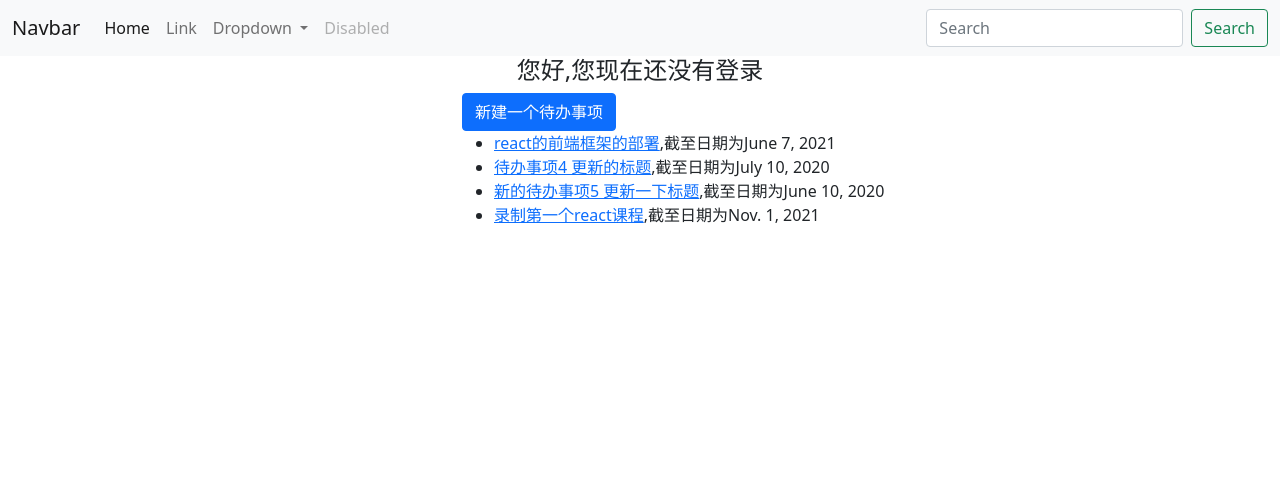
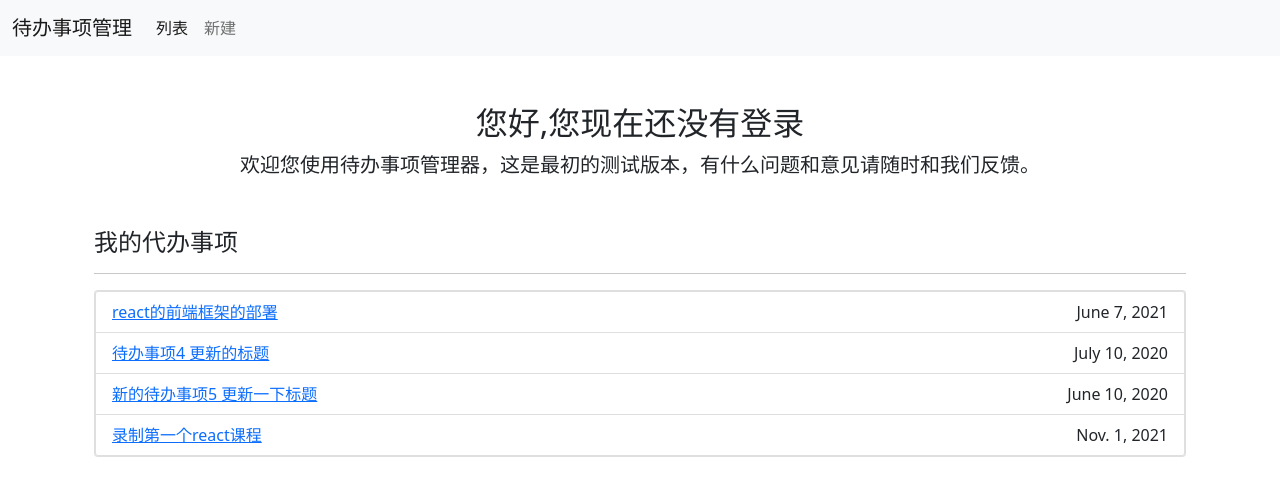
Before and after one commit to richardxlc/djangocrashcourse, a Django app: page / in a window 1280 px wide. Shown: the top 496 px of the page. Run offline with Django 3.2, Linux system fonts and the light colour scheme; data comes from the database, SQL or seed files in the repository; both versions use the stored data as it was after the commit.

Commit message:
css简单更新

```diff
--- a/crashcourse/templates/base.html
+++ b/crashcourse/templates/base.html
@@ -8,42 +8,26 @@
     <!-- Bootstrap CSS -->
     <link href="https://cdn.jsdelivr.net/npm/bootstrap@5.0.1/dist/css/bootstrap.min.css" rel="stylesheet" integrity="sha384-+0n0xVW2eSR5OomGNYDnhzAbDsOXxcvSN1TPprVMTNDbiYZCxYbOOl7+AMvyTG2x" crossorigin="anonymous">
 
-    <title>Hello, world!</title>
+    <title>我的代办事项</title>
   </head>
   <body>
     <nav class="navbar navbar-expand-lg navbar-light bg-light">
         <div class="container-fluid">
-          <a class="navbar-brand" href="#">Navbar</a>
+          <a class="navbar-brand" href="#">待办事项管理</a>
           <button class="navbar-toggler" type="button" data-bs-toggle="collapse" data-bs-target="#navbarSupportedContent" aria-controls="navbarSupportedContent" aria-expanded="false" aria-label="Toggle navigation">
             <span class="navbar-toggler-icon"></span>
           </button>
           <div class="collapse navbar-collapse" id="navbarSupportedContent">
             <ul class="navbar-nav me-auto mb-2 mb-lg-0">
               <li class="nav-item">
-                <a class="nav-link active" aria-current="page" href="#">Home</a>
+                <a class="nav-link active" aria-current="page" href="/">列表</a>
               </li>
               <li class="nav-item">
-                <a class="nav-link" href="#">Link</a>
+                <a class="nav-link" href="/create/">新建</a>
               </li>
-              <li class="nav-item dropdown">
-                <a class="nav-link dropdown-toggle" href="#" id="navbarDropdown" role="button" data-bs-toggle="dropdown" aria-expanded="false">
-                  Dropdown
-                </a>
-                <ul class="dropdown-menu" aria-labelledby="navbarDropdown">
-                  <li><a class="dropdown-item" href="#">Action</a></li>
-                  <li><a class="dropdown-item" href="#">Another action</a></li>
-                  <li><hr class="dropdown-divider"></li>
-                  <li><a class="dropdown-item" href="#">Something else here</a></li>
-                </ul>
-              </li>
-              <li class="nav-item">
-                <a class="nav-link disabled" href="#" tabindex="-1" aria-disabled="true">Disabled</a>
-              </li>
+
             </ul>
-            <form class="d-flex">
-              <input class="form-control me-2" type="search" placeholder="Search" aria-label="Search">
-              <button class="btn btn-outline-success" type="submit">Search</button>
-            </form>
+
           </div>
         </div>
       </nav>
--- a/crashcourse/todo/templates/todo/todo_list.html
+++ b/crashcourse/todo/templates/todo/todo_list.html
@@ -2,22 +2,39 @@
 
 {% block content %}
 
-    <div class="text-center">
+    <section>
+        <div class="container">
+            <div class="row justify-content-center text-center mt-5">
+                <div class="col12">
                     {% if request.user.is_authenticated %}
-        <h4>您好，{{ request.usere.username }}</h4>
+                        <h2>您好，{{ request.usere.username }}</h2>
                     {% else %}
-        <h4>您好,您现在还没有登录</h4>
+                        <h2>您好,您现在还没有登录</h2>
                     {% endif %}
+                    <span class="lead">
+                        欢迎您使用待办事项管理器，这是最初的测试版本，有什么问题和意见请随时和我们反馈。
+                    </span>
                 </div>
-    <div class="row">
-        <div class='col-6 offset-4'>
-        <a class="btn btn-primary" href="/create/">新建一个待办事项</a>
-        <ul>
+
+            </div>
+            <div class="row justify-content-center mt-5">
+                <div class="col12">
+                    <h4>我的代办事项</h4>
+                    <hr/>
+                    <div class="card">
+                        <ul class="list-group">
                             {% for todo in todo_list %}
-                <li><a href="/{{ todo.id }}">{{ todo.name }}</a>,截至日期为{{ todo.due_date }}</li>
+                                <li class="list-group-item d-flex justify-content-between">
+                                    <a href="/{{ todo.id }}">{{ todo.name }}</a>
+                                    <span>{{todo.due_date}}</span>
+                                </li>
                             {% endfor %}
                         </ul>
+
                     </div>
                 </div>
+            </div>
+        </div>
+    </section>
 
 {% endblock %}
```
Also changed, not shown: crashcourse/todo/templates/todo/todo_create.html (+13 -3 lines), crashcourse/todo/templates/todo/todo_detail.html (+19 -8 lines), crashcourse/db.sqlite3. Lines whose indentation alone changed are shown as unchanged.
